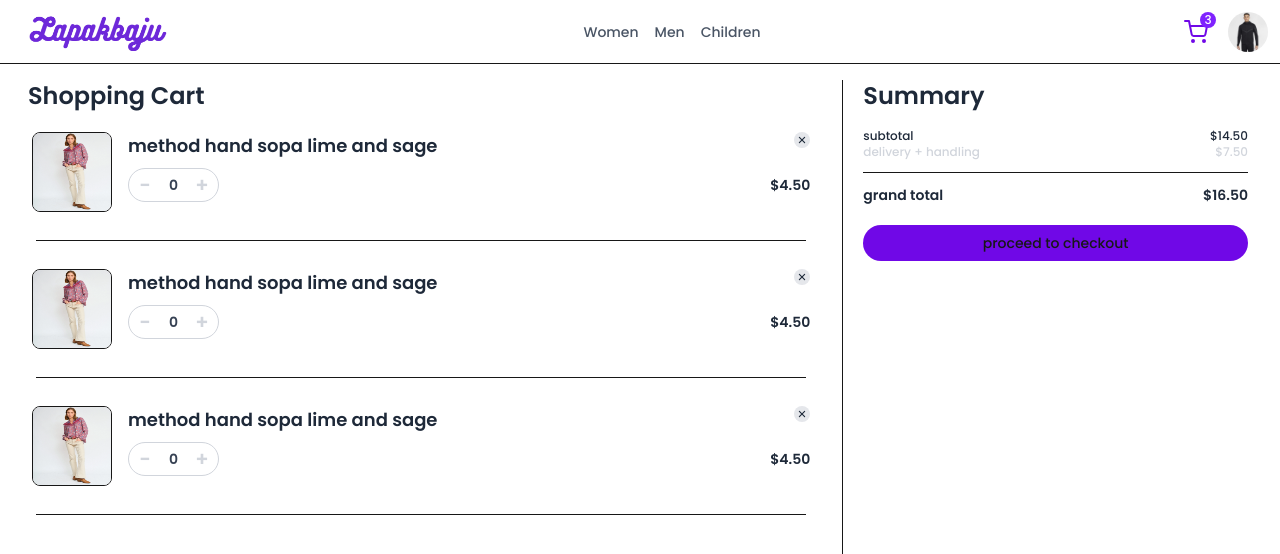
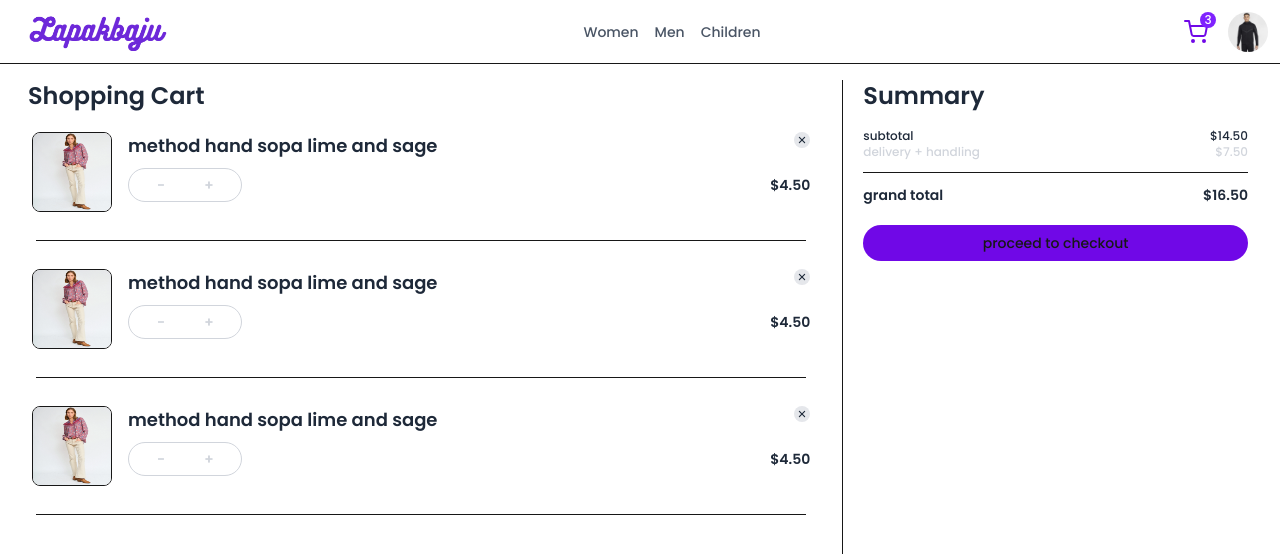
Before and after one commit to HLena/lapakbaju-store, a Next.js app: page /cart in a window 1280 px wide. Shown: the top 554 px of the page. Built offline with nearby package versions, Linux system fonts and the light colour scheme.

Commit message:
feat: Improve component names

```diff
--- a/src/components/product/QuantitySelector.tsx
+++ b/src/components/product/QuantitySelector.tsx
@@ -1,10 +1,36 @@
+"use client";
 
-const  QuantitySelector = () => {
+import { useState } from "react";
+
+interface Props{
+  quantity: number,
+};
+
+const  QuantitySelector = ({ quantity }: Props ) => {
+
+  const [quantityProduct, setQuantityProduct] = useState(quantity);
+
+  const onChangeQuantity = (value: number) => {
+
+    if(quantityProduct >= 0)  {
+      setQuantityProduct(Math.max(0, quantityProduct + value));
+    }
+  }
+
   return (
-    <div className="flex gap-2 items-center border border-gray-300 rounded-full">
-      <button className="flex justify-center items-center font-semibold p-2 size-8  rounded-full text-gray-300 text-xl cursor-pointer" >-</button>
-      <span className="text-gray-700 font-semibold text-md">0</span>
-      <button className="flex justify-center items-center font-semibold p-2 size-8  rounded-full text-gray-300 text-xl cursor-pointer">+</button>
+    <div className="flex gap-2 items-center border border-gray-300 rounded-full px-4">
+      <button
+        className="flex justify-center items-center font-semibold p-1 size-8  rounded-full text-gray-300  cursor-pointer"
+        onClick={ () => onChangeQuantity(-1) }
+      >-</button>
+      <span
+        className="text-gray-700 font-semibold">
+        {quantityProduct}
+      </span>
+      <button
+        className="flex justify-center items-center font-semibold p-1 size-8  rounded-full text-gray-300 cursor-pointer"
+        onClick={ () => onChangeQuantity(1) }
+      >+</button>
 
     </div>
   )
--- a/src/components/ui/filter/Colors.tsx
+++ b/src/components/ui/filter/ColorSelector.tsx
@@ -1,6 +1,10 @@
+"use client"
+import clsx from "clsx";
+import { useState } from "react";
+
 const colors = [
   { name: "Violet", hex: "#A855F7", color: "violet-300" },
-  { name: "Gray", hex: "#000000", color: "gray-300" },
+  { name: "Black", hex: "#000000", color: "gray-300" },
   { name: "Red", hex: "#EF4444", color: "red-300" },
   { name: "Orange", hex: "#F97316", color: "orange-300" },
   { name: "Blue", hex: "#3B82F6", color: "blue-300" },
@@ -12,8 +16,14 @@ const colors = [
   { name: "Pink", hex: "#EC4899", color: "pink-300" },
 ];
 
+interface Props {
+  selectedColor?: string
+}
 
-const Colors = () => {
+const ColorSelector = ({ selectedColor = "" }: Props) => {
+
+  const [currentColor, setCurrentColor] = useState(selectedColor);
+
   return (
     <div className="flex flex-wrap gap-3">
       {
@@ -23,10 +33,23 @@ const Colors = () => {
             className="flex flex-col items-center cursor-pointer">
             <div
               key={color.name}
-              className="size-8 rounded-xl border-1 border-gray-100"
+              onClick={ () => setCurrentColor(color.name)}
+              className={
+                clsx(
+                  "size-8 rounded-xl border-1 border-gray-100",
+                  color.name == currentColor && "border-2 border-gray-600"
+                )
+              }
               style={{ backgroundColor: color.hex }}
             />
-            <small className="text-gray-400 text-[10px] mt-2">{color.name}</small>
+            <small
+              className={
+                clsx(
+                  "text-gray-400 text-[10px] mt-2",
+                  color.name == currentColor && "font-semibold text-gray-600"
+                )
+              }
+            >{color.name}</small>
           </div>
         ))
       }
@@ -34,4 +57,4 @@ const Colors = () => {
   )
 }
 
-export default Colors
+export default ColorSelector
--- a/src/components/ui/filter/Sizes.tsx
+++ /dev/null
@@ -1,27 +0,0 @@
-const sizes: string[] = [
-  "XS",   // Extra Small
-  "S",    // Small
-  "M",    // Medium
-  "L",    // Large
-  "XL",   // Extra Large
-  "XXL",  // 2 Extra Large
-  "XXXL"  // 3 Extra Large
-];
-
-const Sizes = () => {
-  return (
-    <div className="flex flex-wrap gap-2">
-      {
-        sizes.map(size => (
-          <div
-            key={size}
-            className="p-1 cursor-pointer border border-gray-300 rounded-md text-sm text-center text-gray-500 hover:bg-violet-600 hover:text-white min-w-12">
-            {size}
-          </div>
-        ))
-      }
-    </div>
-  )
-}
-
-export default Sizes
--- /dev/null
+++ b/src/components/ui/filter/SizesSelector.tsx
@@ -0,0 +1,46 @@
+'use client';
+
+import { Sizes } from "@/interfaces/product";
+import { clsx } from 'clsx';
+import { useState } from "react";
+
+const sizesTmp: Sizes[] = [
+  "XS",   // Extra Small
+  "S",    // Small
+  "M",    // Medium
+  "L",    // Large
+  "XL",   // Extra Large
+  "XXL",  // 2 Extra Large
+  "XXXL"  // 3 Extra Large
+];
+
+interface SizesProps {
+  selectedSize?: string,
+  sizes?: Sizes[]
+}
+
+const SizesSelector = ({selectedSize = '', sizes = sizesTmp}: SizesProps) => {
+
+  const [currentSize, setCurrentSize] = useState(selectedSize);
+  return (
+    <div className="flex flex-wrap gap-2">
+      {
+        sizes.map(size => (
+          <div
+            key={size}
+            onClick={ () => setCurrentSize(size) }
+            className = {
+              clsx(
+                "p-1 cursor-pointer border border-gray-300 rounded-md text-sm text-center text-gray-500  min-w-12",
+                currentSize == size && "bg-violet-600 text-white",
+              )
+            }>
+            {size}
+          </div>
+        ))
+      }
+    </div>
+  )
+}
+
+export default SizesSelector
```
